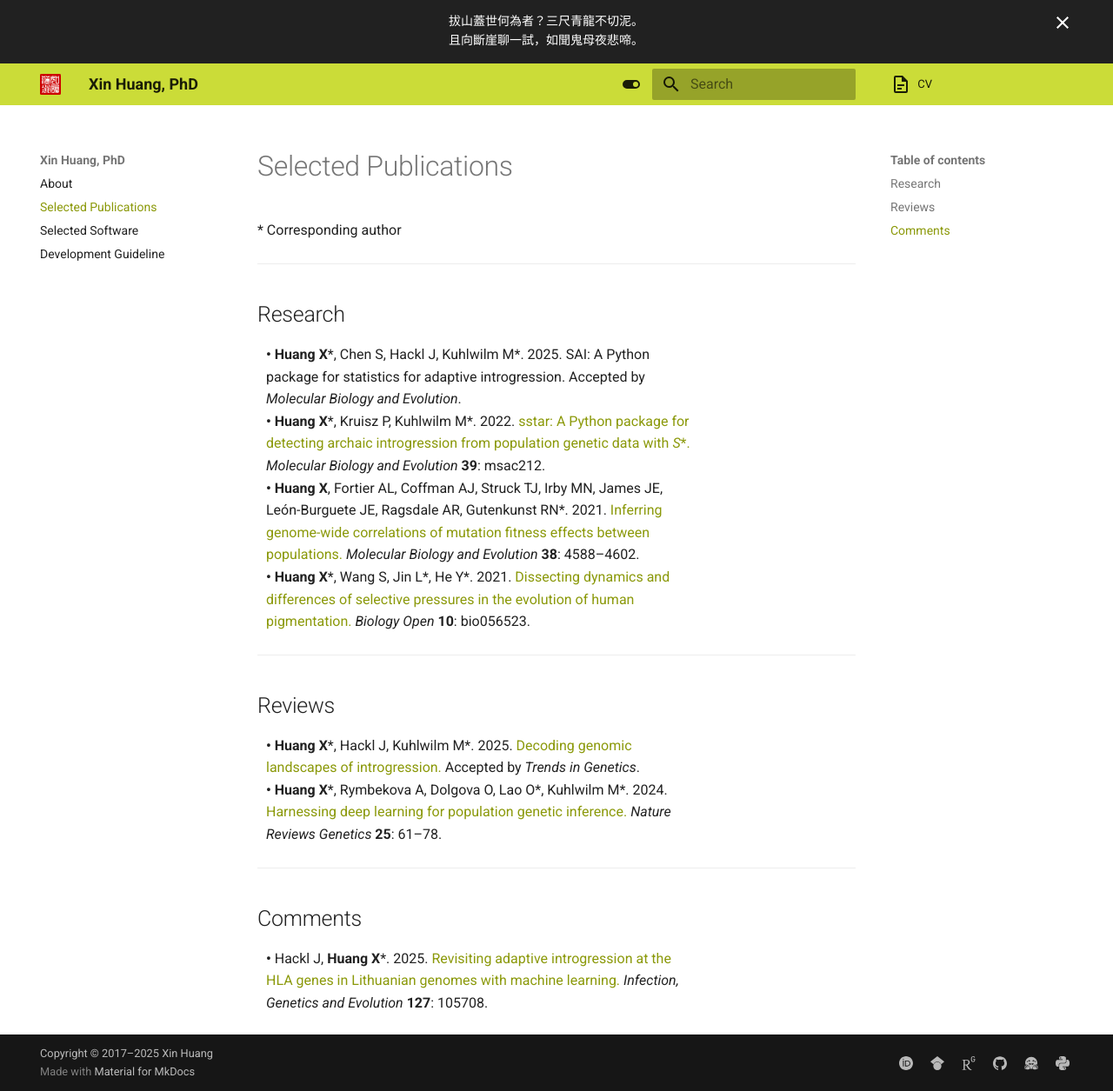
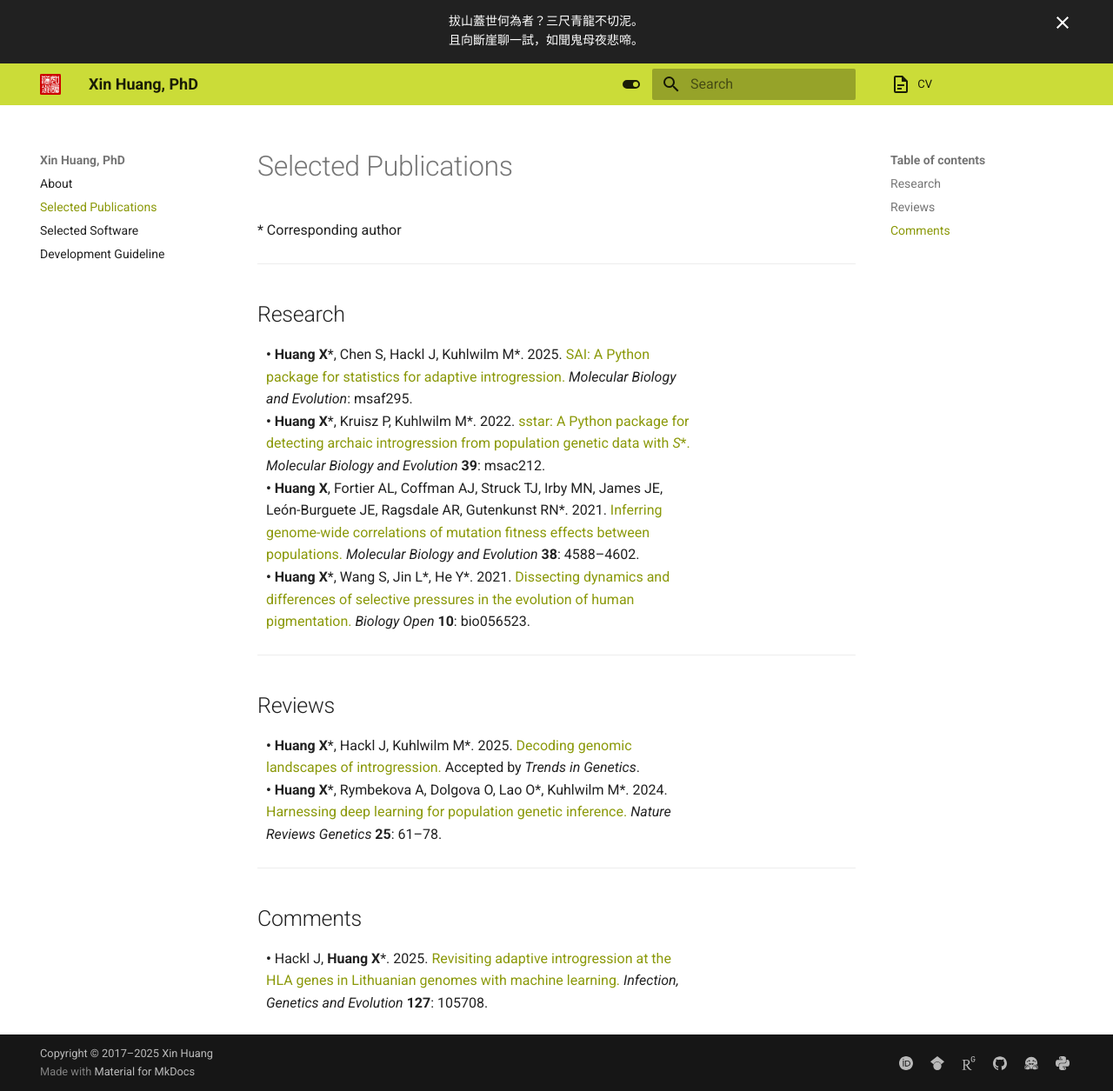
Before and after one commit to xin-huang/xin-huang.github.io, an MkDocs documentation site: the page built from docs/publications.md, in a window 1280 px wide and 1255 px high. Shown: the whole window at 87% size. Built offline with MkDocs 1.6.1 and Material for MkDocs 9.7.7, drawn with Linux system fonts in a browser that asks for light colours; a script that is not in the unit is left out; comment, search, counter and statistics services are not loaded.

Commit message:
update doi

```diff
--- a/docs/publications.md
+++ b/docs/publications.md
@@ -9,7 +9,7 @@
 <div class="citation-row">
   <!-- Citation Text -->
   <div class="citation-text">
-    <strong>•</strong> <strong>Huang X</strong>&ast;, Chen S, Hackl J, Kuhlwilm M&ast;. 2025. SAI: A Python package for statistics for adaptive introgression. Accepted by <i>Molecular Biology and Evolution</i>.
+    <strong>•</strong> <strong>Huang X</strong>&ast;, Chen S, Hackl J, Kuhlwilm M&ast;. 2025. <a href="https://doi.org/10.1093/molbev/msaf295" target="_blank">SAI: A Python package for statistics for adaptive introgression.</a> <i>Molecular Biology and Evolution</i>: msaf295.
   </div>
   <!-- PlumX Badge -->
   <div class="badge-container">
```
